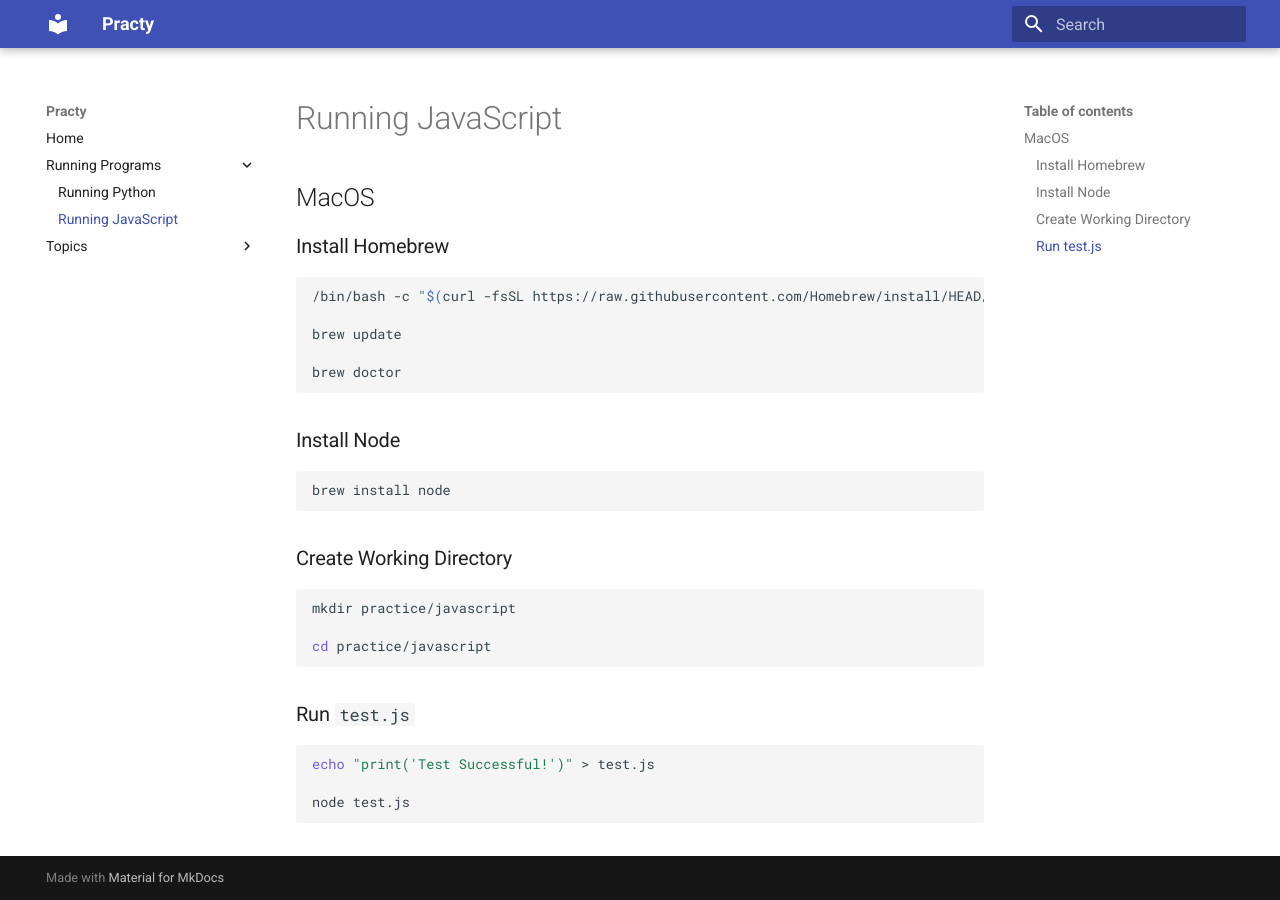
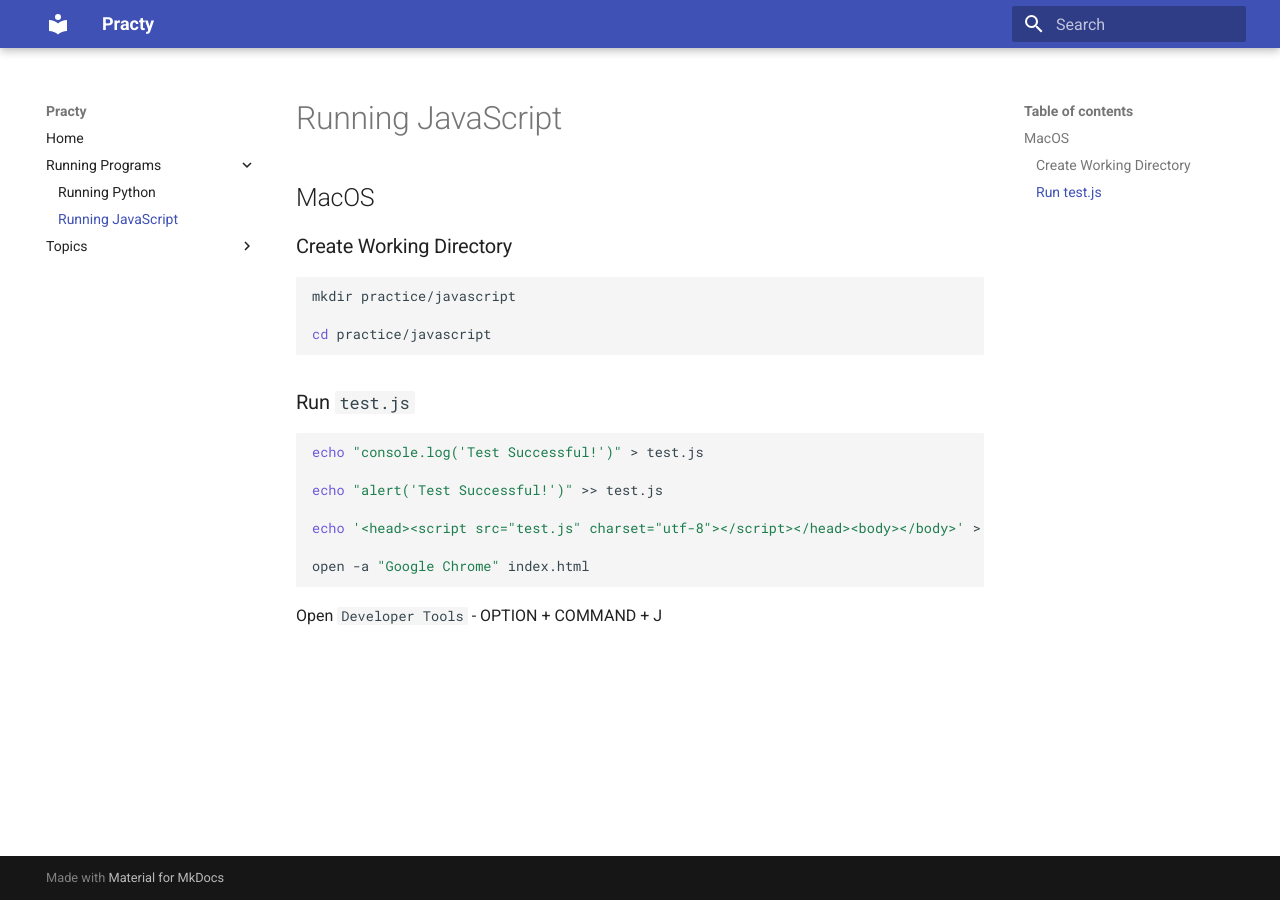
Before and after one commit to jabrielcjones/practy, an MkDocs documentation site: the page built from docs/languages/running_javascript.md, in a window 1280 px wide. Built offline with MkDocs 1.6.1 and Material for MkDocs 9.7.7, drawn with Linux system fonts in a browser that asks for light colours.

Commit message:
Switched from nodeJS to regular javascript to focus on frontend dev

````diff
--- a/docs/languages/running_javascript.md
+++ b/docs/languages/running_javascript.md
@@ -1,22 +1,6 @@
 # Running JavaScript
 
 ## MacOS
-
-### Install Homebrew
-
-```bash
-/bin/bash -c "$(curl -fsSL https://raw.githubusercontent.com/Homebrew/install/HEAD/install.sh)"
-
-brew update
-
-brew doctor
-```
-
-### Install Node
-
-```bash
-brew install node
-```
 
 ### Create Working Directory
 
@@ -29,7 +13,13 @@ cd practice/javascript
 ### Run `test.js`
 
 ```bash
-echo "print('Test Successful!')" > test.js
+echo "console.log('Test Successful!')" > test.js
 
-node test.js
+echo "alert('Test Successful!')" >> test.js
+
+echo '<head><script src="test.js" charset="utf-8"></script></head><body></body>' > index.html
+
+open -a "Google Chrome" index.html
 ```
+
+Open `Developer Tools` - OPTION + COMMAND + J
````
Also changed, not shown: docs/topics/elementary_programming/exercises.md (+8 -6 lines).
